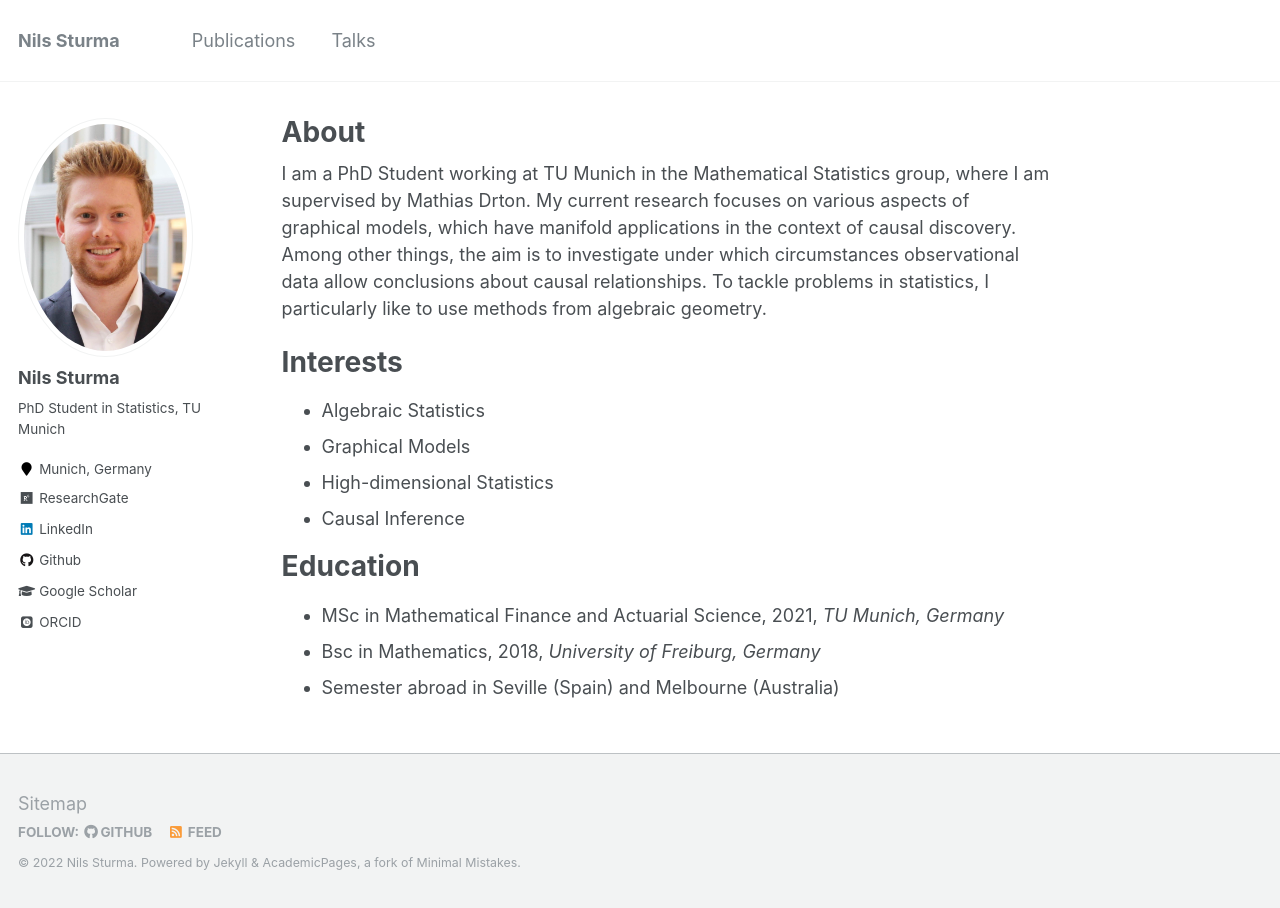
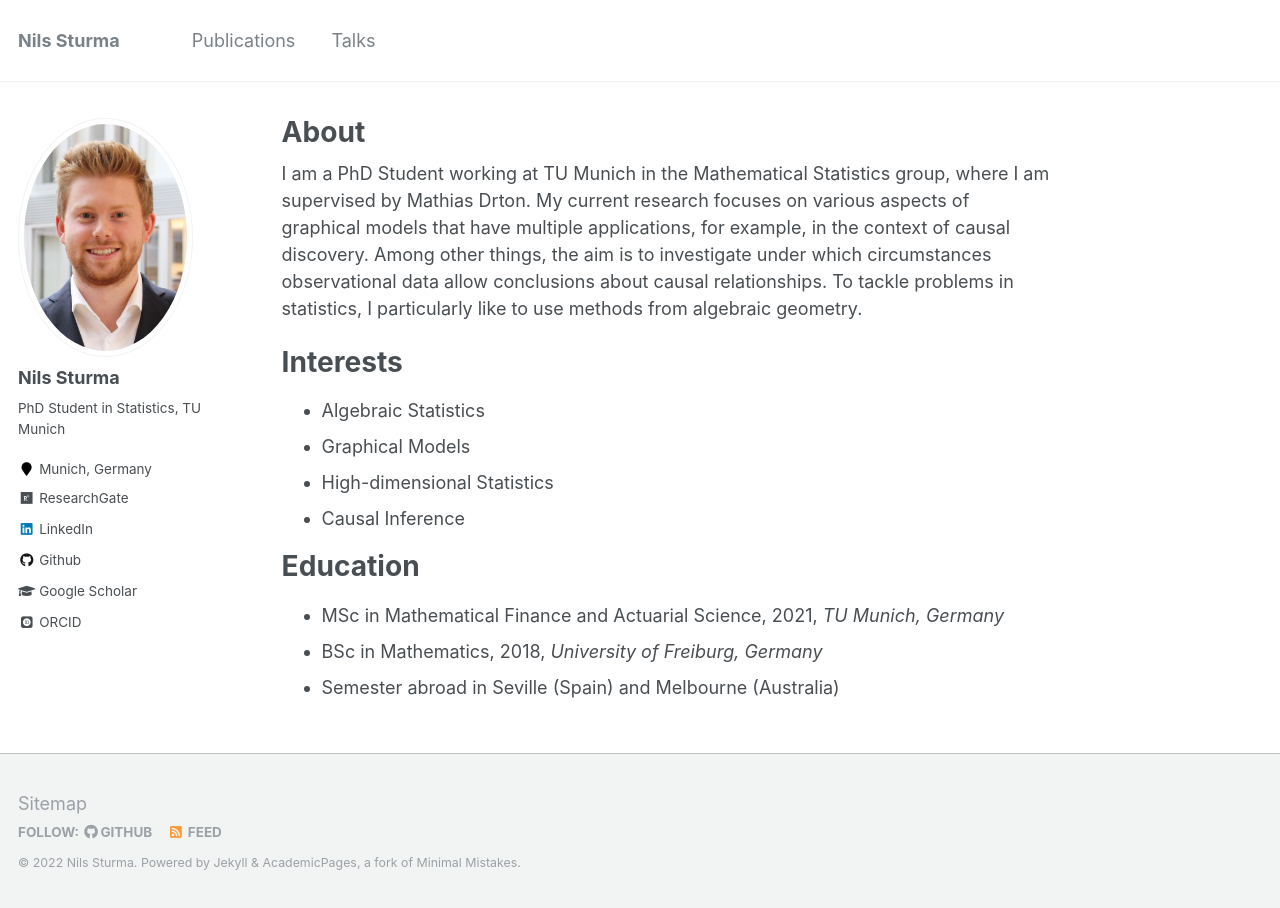
Before and after one commit to NilsSturma/nilssturma.github.io, a Jekyll site: the page built from _pages/about.md, in a window 1280 px wide. Built offline with Jekyll 4.4.1, drawn with Linux system fonts in a browser that asks for light colours; some web fonts are replaced.

Commit message:
fixed errors in about

```diff
--- a/_pages/about.md
+++ b/_pages/about.md
@@ -8,7 +8,7 @@ redirect_from:
   - /about.html
 ---
 
-I am a PhD Student working at TU Munich in the Mathematical Statistics group, where I am supervised by Mathias Drton. My current research focuses on various aspects of graphical models, which have manifold applications in the context of causal discovery. Among other things, the aim is to investigate under which circumstances observational data allow conclusions about causal relationships. To tackle problems in statistics, I particularly like to use methods from algebraic geometry.
+I am a PhD Student working at TU Munich in the Mathematical Statistics group, where I am supervised by Mathias Drton. My current research focuses on various aspects of graphical models that have multiple applications, for example, in the context of causal discovery. Among other things, the aim is to investigate under which circumstances observational data allow conclusions about causal relationships. To tackle problems in statistics, I particularly like to use methods from algebraic geometry.
 
 Interests
 ======
@@ -21,5 +21,5 @@ Interests
 Education
 ======
 * MSc in Mathematical Finance and Actuarial Science, 2021, *TU Munich, Germany*
-* Bsc in Mathematics, 2018, *University of Freiburg, Germany*
+* BSc in Mathematics, 2018, *University of Freiburg, Germany*
 * Semester abroad in Seville (Spain) and Melbourne (Australia)
```
